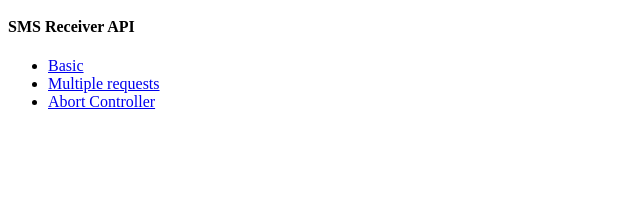
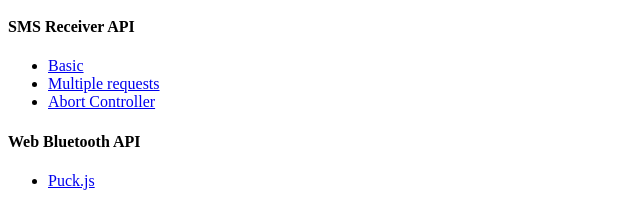
Before and after one commit to ayuishii/ayuishii.github.io, a plain HTML site: page index.html in a window 1280 px wide. Shown: the part 44-268 px from the top of the page, without its empty margins (0-640 px from the left). Drawn offline with Linux system fonts and the light colour scheme.

Commit message:
add to index

```diff
--- a/index.html
+++ b/index.html
@@ -11,3 +11,8 @@
   <li><a href="./sms-receiver-demo/multiple-requests.html">Multiple requests</a></li>
   <li><a href="./sms-receiver-demo/abort.html">Abort Controller</a></li>
 </ul>
+
+<h4>Web Bluetooth API</h4>
+<ul>
+  <li><a href="./web-bluetooth/puck.html">Puck.js</a></li>
+</ul>
```
